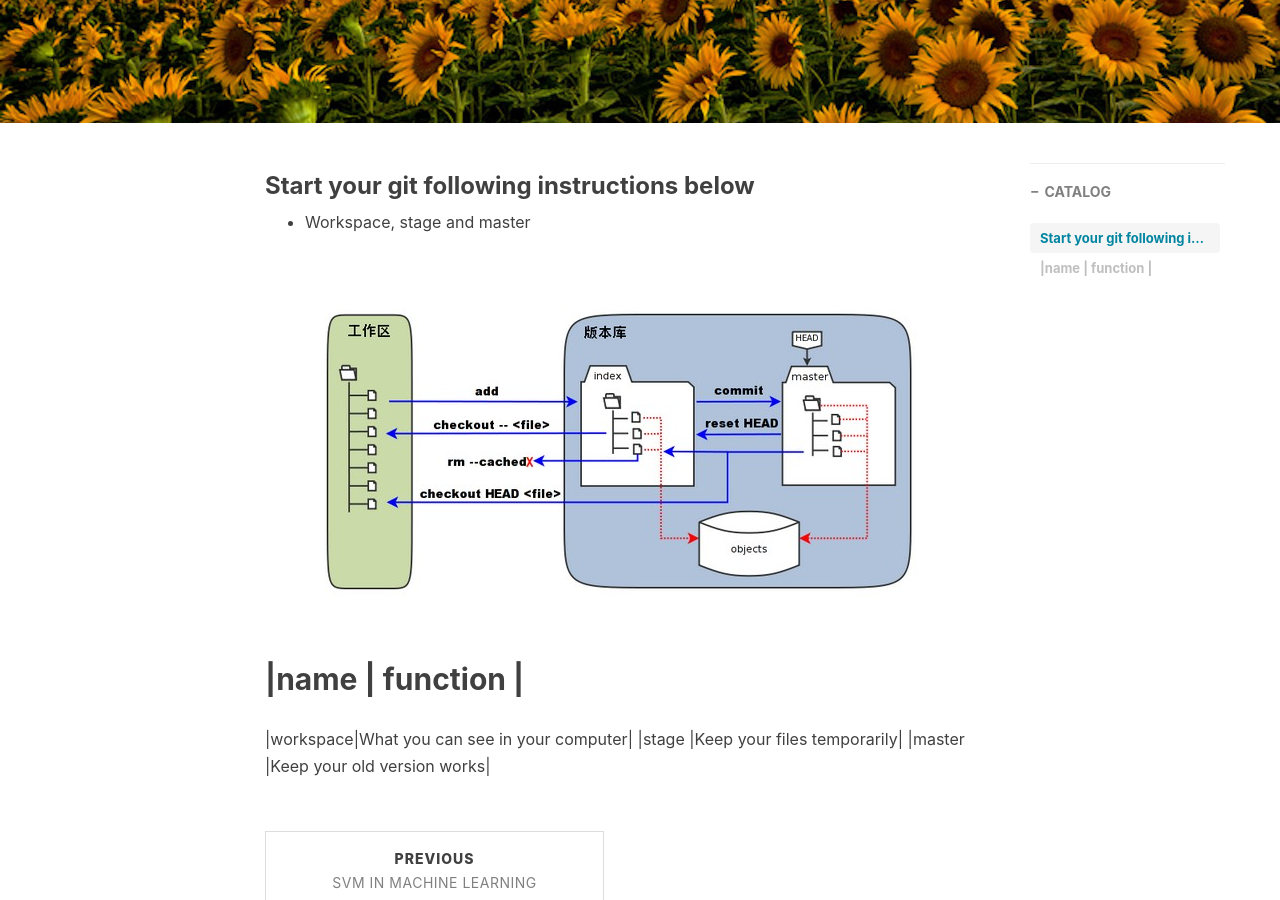
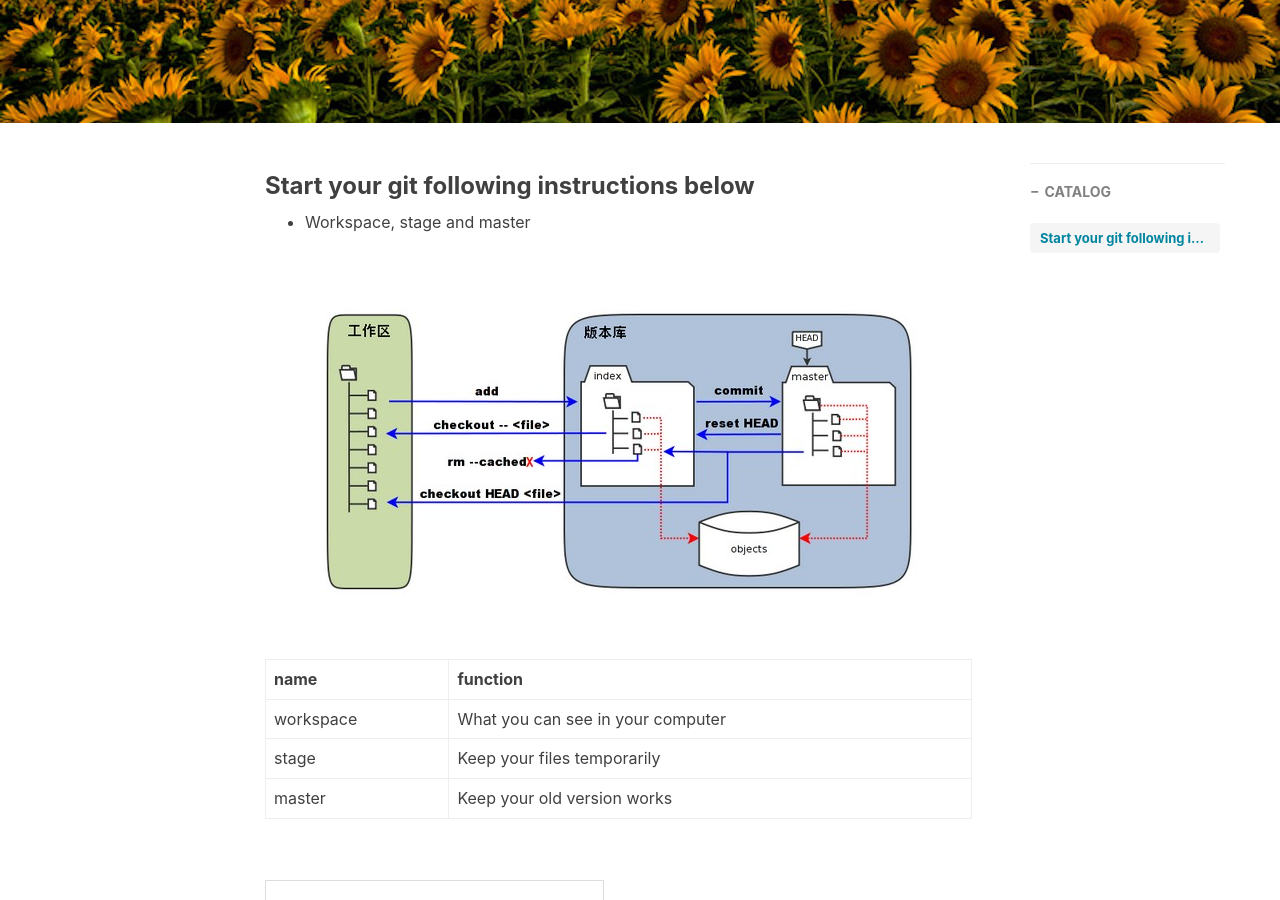
Before and after one commit to ly16/ly16.github.io, a Jekyll site: the page built from _posts/2018-02-24-git-tutorial.md, in a window 1280 px wide and 900 px high, scrolled down 400 px. Built offline with Jekyll 4.4.1, drawn with Linux system fonts in a browser that asks for light colours; nearby versions of some CDN libraries; comment, search, counter and statistics services are not loaded.

Commit message:
Update 2018-02-24-git-tutorial.md

```diff
--- a/_posts/2018-02-24-git-tutorial.md
+++ b/_posts/2018-02-24-git-tutorial.md
@@ -18,8 +18,8 @@ tags:
   <img src="/img/git-concept.jpg" alt="Image" />
 </figure>
 
-|name     | function |
---------------------
+|    name    | function |
+| ---------- | --- |
 |workspace|What you can see in your computer|
 |stage    |Keep your files temporarily|
 |master   |Keep your old version works|
```
